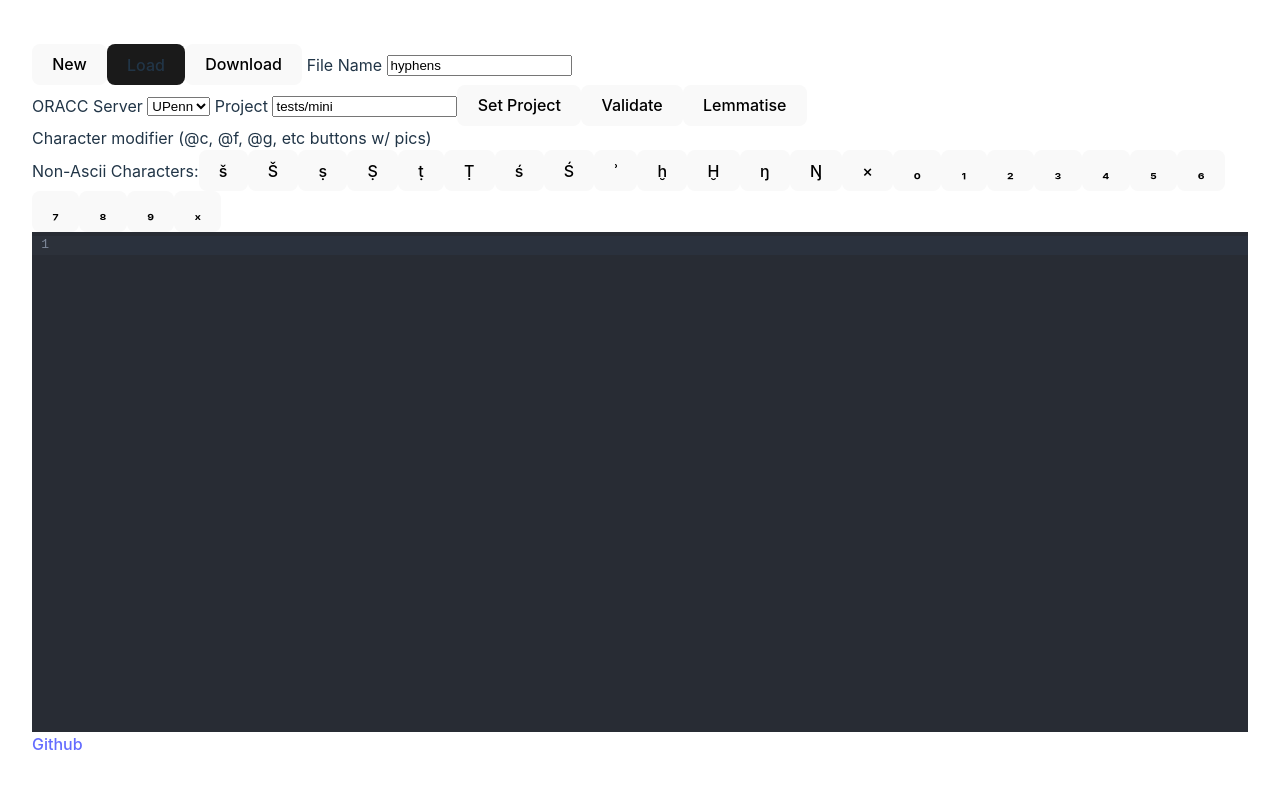
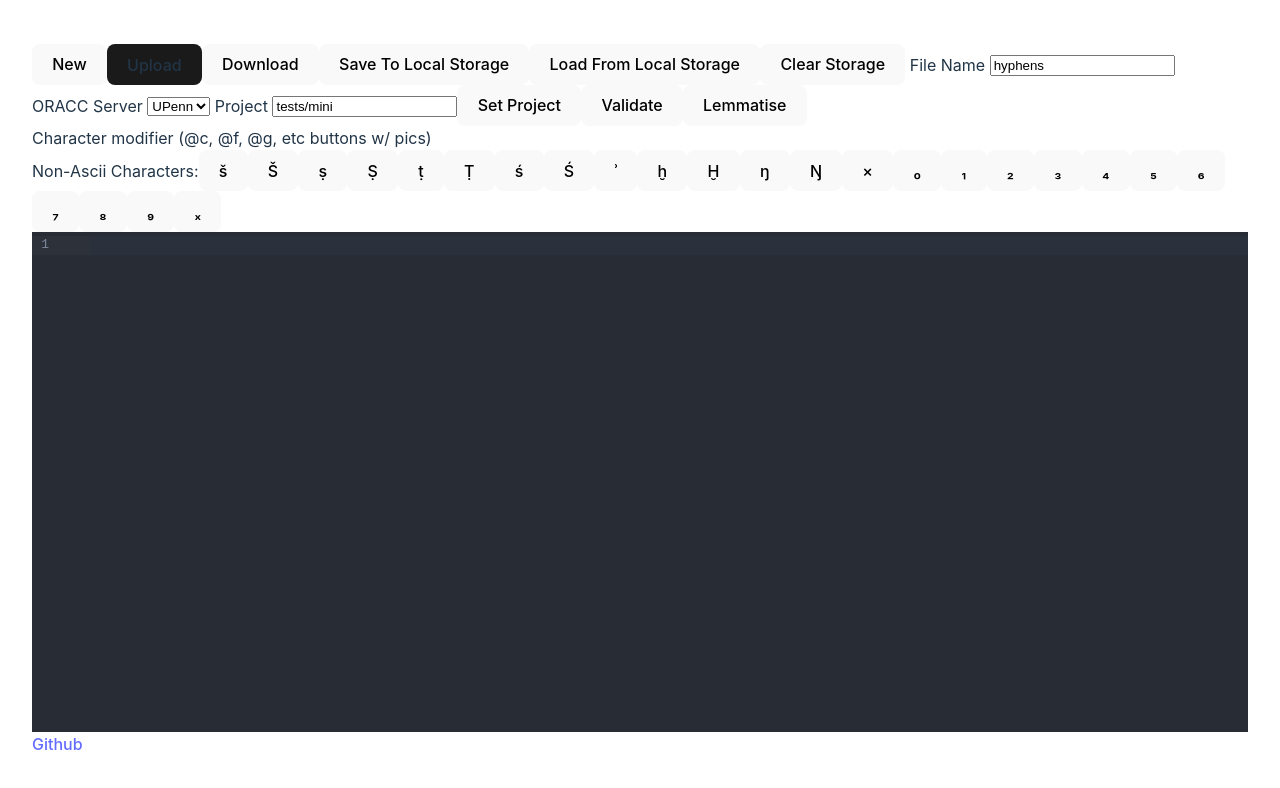
Before and after one commit to PEKennedy/ATF_Editor, a React (Vite) app in the folder Client/: page / in a window 1280 px wide. Shown: the top 788 px of the page. Built offline with nearby package versions, Linux system fonts and the light colour scheme.

Commit message:
local storage

```diff
--- a/Client/src/App.tsx
+++ b/Client/src/App.tsx
@@ -87,6 +87,7 @@ function App() {
     //the incorrect lines
 
     setText(val);
+    sessionStorage.setItem("unsaved","T");
   }, []);
 
   const ProjectChanged = React.useCallback((val:any) => {//, viewUpdate
@@ -106,12 +107,10 @@ function App() {
         var file = e.target.files[0]
         //console.log(file);
         setFilename(file.name.split(".")[0])
-        let x = editorRef.current.view
-        console.log(x)
         file.text().then((res:any)=>{ //read the file blob as text
           //setText(res) //set the file editor text state
           //console.log(res)
-          console.log(editorRef)
+          //console.log(editorRef)
           overwriteEditor(res)
           // Use regex to extract any project code from the file
           const proj_re = /#project: ([\w/]+)/
@@ -157,6 +156,7 @@ function App() {
     link.download = filename + ".atf"
     document.body.appendChild(link)
     link.click()
+    sessionStorage.setItem("unsaved","F");
   }
 
   /*function moveToLine(view:any) {
@@ -298,6 +298,33 @@ function App() {
     view?.dispatch(transaction)
   },[])
 
+  const saveToLocal = () =>{
+    localStorage.setItem("text",text);
+    localStorage.setItem("fileName",filename);
+    localStorage.setItem("Project",project);
+    console.log("Saved to local storage!");
+    sessionStorage.setItem("unsaved","F");
+  }
+
+  const loadFromLocal = () => {
+    let t = localStorage.getItem("text");
+    let f = localStorage.getItem("fileName");
+    let p = localStorage.getItem("Project");
+    if(t != null) overwriteEditor(t);
+    if(f != null) setFilename(f);
+    if(p != null) setProject(p);
+    console.log("Loaded from local storage!")
+    sessionStorage.setItem("unsaved","F");
+  }
+
+  window.onbeforeunload = (event) => {
+    //null or F should trigger the "are you sure you want to leave" dialog
+    let unsaved = sessionStorage.getItem("unsaved") == "T";
+    if(unsaved){
+      event?.preventDefault()
+      event.returnValue = true;
+    }
+  }
 
   /*
       Changes use view.viewUpdate.docChanged
@@ -332,10 +359,12 @@ function App() {
       <div>
         <button onClick={newDoc}>New</button>
 
-        <label htmlFor="file-in" className='file-upload'>Load</label>
-        <input type="file" onChange={(e)=>{console.log(editorRef);
-        FileUploaded(e)}} accept=".atf" id="file-in" className='display:none;'/>
+        <label htmlFor="file-in" className='file-upload'>Upload</label>
+        <input type="file" onChange={FileUploaded} accept=".atf" id="file-in" className='display:none;'/>
         <button onClick={FileDownload}>Download</button>
+        <button onClick={saveToLocal}>Save To Local Storage</button>
+        <button onClick={loadFromLocal}>Load From Local Storage</button>
+        <button onClick={()=>{localStorage.clear()}}>Clear Storage</button>
         <label htmlFor="file-name"> File Name </label>
         <input type="text" onChange={FileNameChanged} value={filename} id="file-name"/>
         <br/>
```
